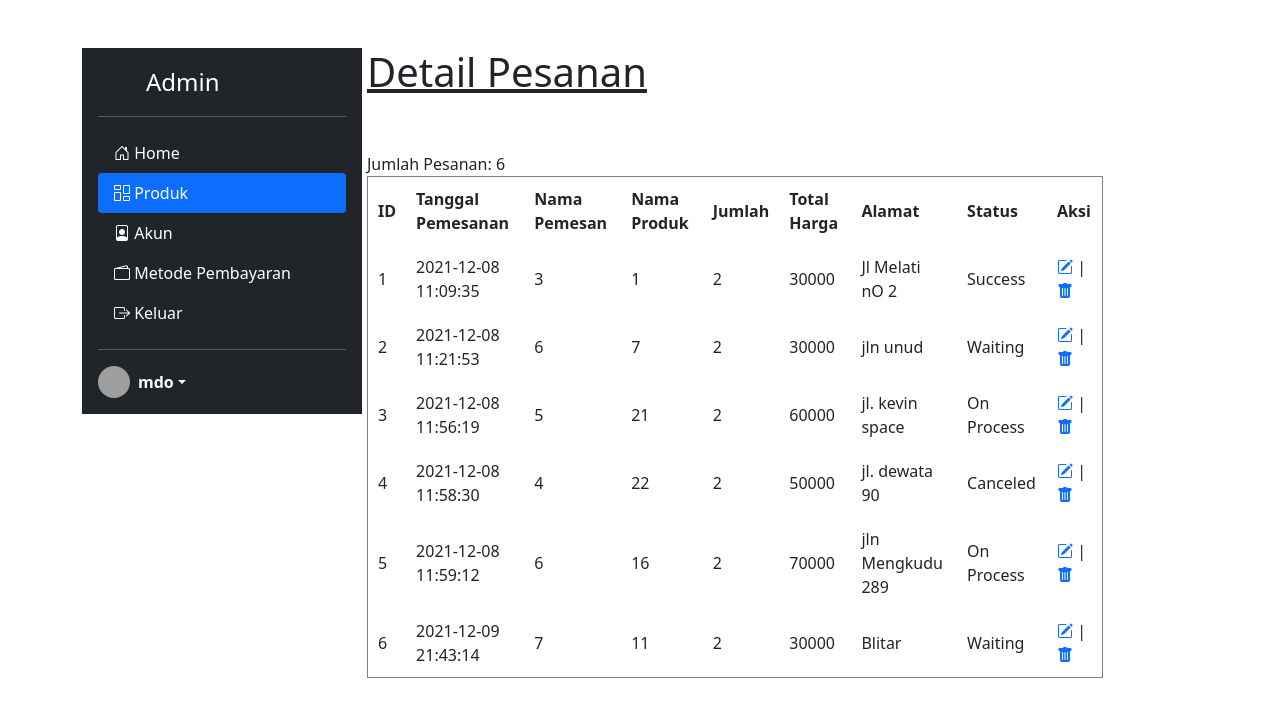
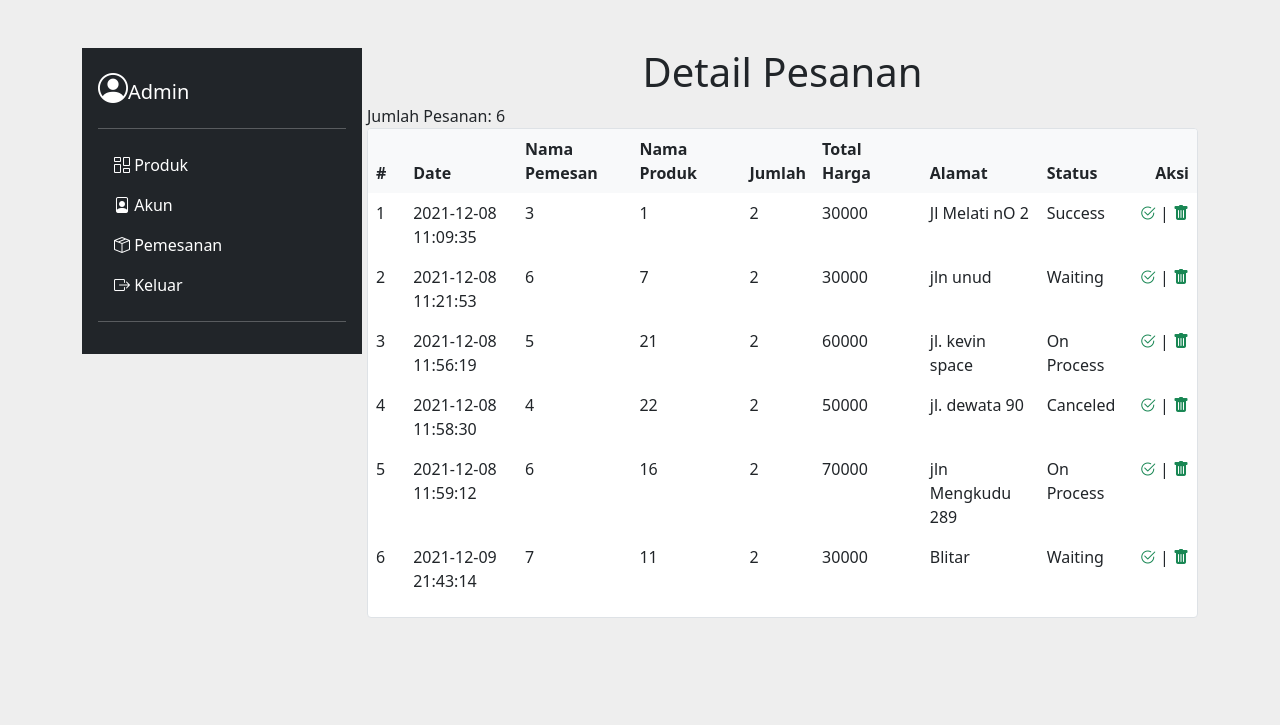
Before and after one commit to anangbagus/takemyherb, a PHP site: page /takemyherb/detailpesanan.php in a window 1280 px wide. Shown: the top 725 px of the page. Run offline with PHP 8.4, Linux system fonts and the light colour scheme; a user stored in the database is signed in; data comes from the database, SQL or seed files in the repository; some libraries are stand-ins or nearby versions; grey boxes are pictures that could not be loaded.

Commit message:
add sidebar dan bootstrap to detailpesanan

```diff
--- /dev/null
+++ b/_sidebar.php
@@ -0,0 +1,43 @@
+<div class="col-lg-3 col-md-4">
+    <!-- sidebar -->
+    <h1 class="visually-hidden">Sidebars examples</h1>
+
+    <div class="d-flex flex-column flex-shrink-0 p-3 text-white bg-dark" style="width: 280px;">
+    <a href="/" class="d-flex align-items-center mb-3 mb-md-0 me-md-auto text-white text-decoration-none">
+        <i class="bi bi-person-circle" style="font-size: 30px;"></i> <h5 class="mt-3 ml-5">Admin</h5>
+    </a>
+    <hr>
+    <ul class="nav nav-pills flex-column mb-auto">
+        <!-- <li class="nav-item">
+        <a href="#" class="nav-link text-white" aria-current="page">
+            <i class="bi bi-house-door"></i> Home
+        </a>
+        </li> -->
+        <li>
+        <a href="produk.php" class="nav-link text-white">
+            <i class="bi bi-columns-gap"></i> Produk
+        </a>
+        </li>
+        <li>
+        <a href="" class="nav-link text-white ">
+            <i class="bi bi-file-person"></i> Akun
+        </a>
+        </li>
+        <li>
+        <a href="detailpesanan.php" class="nav-link text-white">
+            <i class="bi bi-box-seam"></i> Pemesanan
+        </a>
+        </li>
+        <li>
+        <a href="logout.php" class="nav-link text-white">
+            <i class="bi bi-box-arrow-right"></i> Keluar
+        </a>
+        </li>
+    </ul>
+    <hr>
+    <div class="dropdown">
+    </div>
+    </div>
+
+<div class="b-example-divider"></div>
+</div>
--- a/detailpesanan.php
+++ b/detailpesanan.php
@@ -43,90 +43,39 @@
     <link rel="stylesheet" href="css/style.css">
     <title>produk</title>
 </head>
-<body>
-
+<body  style="background-color: rgb(238,238,238);">
     <div class="container-fluid py-5">
         <div class="container">
             <div class="col-12 mb-4">
                 <div class="row">
-                    <div class="col-lg-3 col-md-4">
-                        <!-- sidebar -->
-                        <h1 class="visually-hidden">Sidebars examples</h1>
 
-                        <div class="d-flex flex-column flex-shrink-0 p-3 text-white bg-dark" style="width: 280px;">
-                        <a href="/" class="d-flex align-items-center mb-3 mb-md-0 me-md-auto text-white text-decoration-none">
-                            <svg class="bi me-2" width="40" height="32"><use xlink:href="#bootstrap"/></svg>
-                            <span class="fs-4">Admin</span>
-                        </a>
-                        <hr>
-                        <ul class="nav nav-pills flex-column mb-auto">
-                            <li class="nav-item">
-                            <a href="#" class="nav-link text-white" aria-current="page">
-                                <i class="bi bi-house-door"></i> Home
-                            </a>
-                            </li>
-                            <li>
-                            <a href="#" class="nav-link active">
-                                <i class="bi bi-columns-gap"></i> Produk
-                            </a>
-                            </li>
-                            <li>
-                            <a href="profile.php" class="nav-link text-white">
-                                <i class="bi bi-file-person"></i> Akun
-                            </a>
-                            </li>
-                            <li>
-                            <a href="#" class="nav-link text-white">
-                                <i class="bi bi-wallet2"></i> Metode Pembayaran
-                            </a>
-                            </li>
-                            <li>
-                            <a href="logout.php" class="nav-link text-white">
-                                <i class="bi bi-box-arrow-right"></i> Keluar
-                            </a>
-                            </li>
-
-                        </ul>
-                        <hr>
-                        <div class="dropdown">
-                            <a href="#" class="d-flex align-items-center text-white text-decoration-none dropdown-toggle" id="dropdownUser1" data-bs-toggle="dropdown" aria-expanded="false">
-                            <img src="https://github.com/mdo.png" alt="" width="32" height="32" class="rounded-circle me-2">
-                            <strong>mdo</strong>
-                            </a>
-                            <ul class="dropdown-menu dropdown-menu-dark text-small shadow" aria-labelledby="dropdownUser1">
-                            <li><a class="dropdown-item" href="#">New project...</a></li>
-                            <li><a class="dropdown-item" href="#">Settings</a></li>
-                            <li><a class="dropdown-item" href="#">Profile</a></li>
-                            <li><hr class="dropdown-divider"></li>
-                            <li><a class="dropdown-item" href="#">Sign out</a></li>
-                            </ul>
-                        </div>
-                        </div>
-
-                    <div class="b-example-divider"></div>
-                    </div>
+                    <?php include('_sidebar.php'); ?>
 
 
-                    <div class="col-9 col-md-8 ">
-                        <h1><ins>Detail Pesanan</ins></h1>
-                        <br> <br>
+
+                    <div class="col-lg-9 col-md-8 ">
+                        <h1 class="text-center">Detail Pesanan</h1>
+
                         <!-- menampilkan jumlah produk -->
                         <a>Jumlah Pesanan: <?php echo $jumlah["COUNT(*)"];?>
-                        <!-- menampilkan table -->
-                        <table border="1" cellpadding="10" cellspacing="0">
-                            <tr>
-                                <th>ID</th>
-                                <th>Tanggal Pemesanan</th>
-                                <th>Nama Pemesan</th>
-                                <th>Nama Produk</th>
-                                <th>Jumlah</th>
-                                <th>Total Harga</th>
-                                <th>Alamat</th>
-                                <th>Status</th>
-                                <th>Aksi</th>
+
+                        <div class="table-responsive bg-white border rounded"  style="background-color: #ffffff;">
+                            <table class="table table-responsive table-borderless p-2">
+                                <thead>
+                                    <tr class="bg-light">
+                                        <th scope="col" width="5%">#</th>
+                                        <th scope="col" width="15%">Date</th>
+                                        <th scope="col" width="15%">Nama Pemesan</th>
+                                        <th scope="col" width="15%">Nama Produk</th>
+                                        <th scope="col" width="5%">Jumlah</th>
+                                        <th scope="col" width="15%">Total Harga</th>
+                                        <th scope="col" width="15%">Alamat</th>
+                                        <th scope="col" width="5%">Status</th>
+                                        <th scope="col" class="text-end" width="10%"><span>Aksi</span></th>
                                     </tr>
-
+                                </thead>
                                 <?php foreach($pesanan as $row) : ?>
+                                <tbody>
                                     <tr>
                                         <td><?php echo $row["id_pemesanan"]; ?></td>
                                         <td><?=$row["tgl_pemesanan"]; ?></td>
@@ -151,14 +100,16 @@
                                             }
                                         ?>
                                         </td>
-                                <td>
-                                    <a href="modelpesanan.php?id_pemesanan=<?=$row["id_pemesanan"]; ?>&mode=OnProc"><i class="bi bi-pencil-square"></i></a> |
-                                    <a href="modelpesanan.php?id_pemesanan=<?=$row["id_pemesanan"]; ?>&mode=Cancel" onclick="return confirm('yakin?');"><i class="bi bi-trash-fill"></i></a>
+                                        <td class="text-end">
+                                            <a href="modelpesanan.php?id_pemesanan=<?=$row["id_pemesanan"]; ?>&mode=OnProc"><i class=" bi bi-check2-circle text-success"></i></a> |
+                                            <a href="modelpesanan.php?id_pemesanan=<?=$row["id_pemesanan"]; ?>&mode=Cancel" onclick="return confirm('yakin?');"><i class="bi bi-trash-fill text-success"></i></a>
                                         </td>
                                     </tr>
+                                </tbody>
                                 <?php endforeach; ?>
                             </table>
-                        <br> <br>
+                        </div>
+                        <br>
                     </div>
                 </div>
             </div>
```
Also changed, not shown: produk.php (+1 -42 lines). Lines whose indentation alone changed are shown as unchanged.
